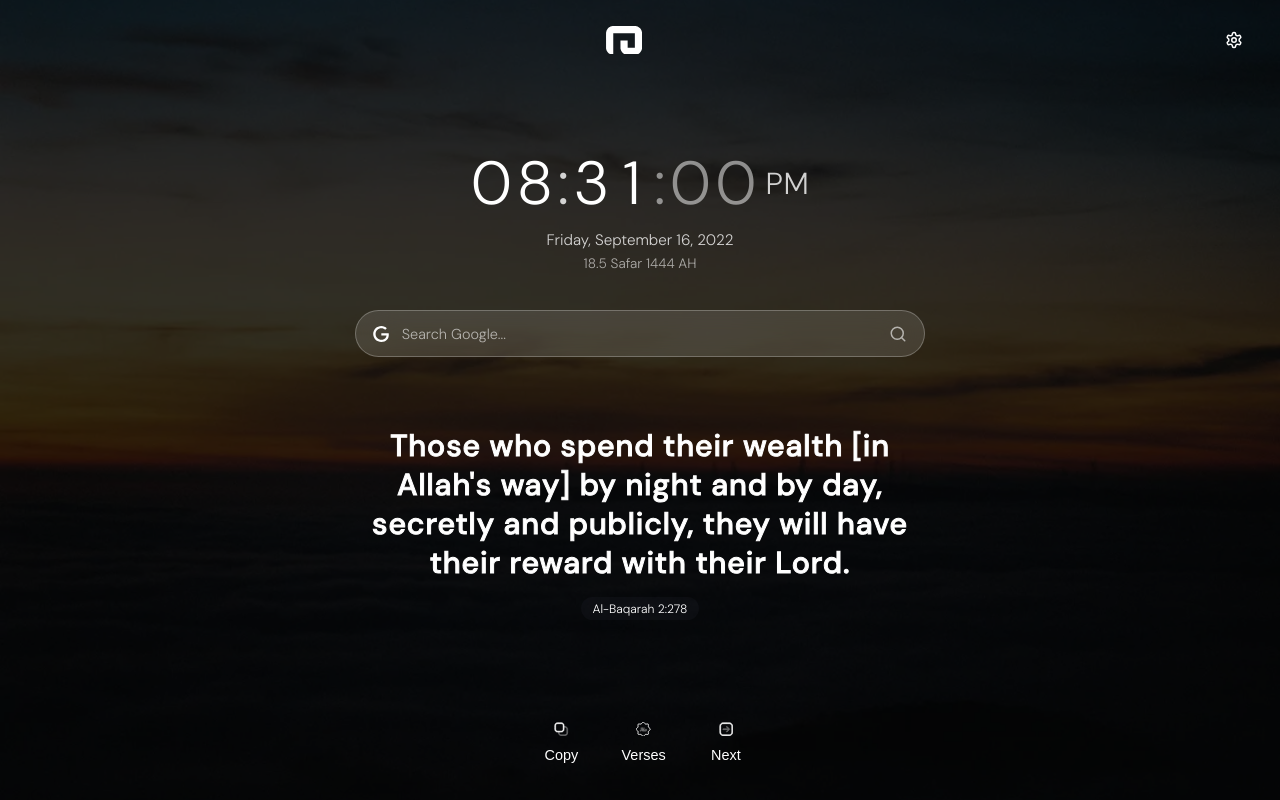
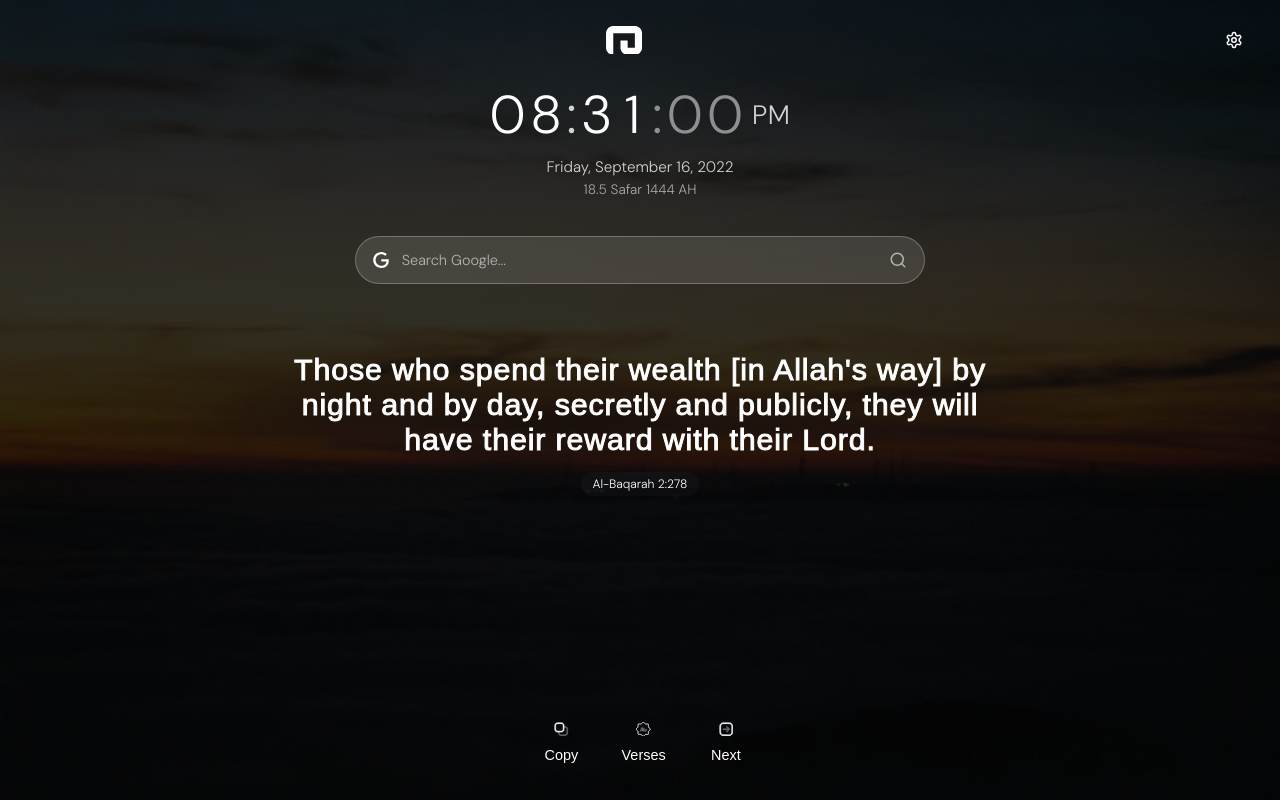
Before and after one commit to bfzli/muslim-tab, a React (Vite) app: page / in a window 1280 px wide. Built offline with nearby package versions, Linux system fonts and the light colour scheme; no server answers; a web font is replaced by a local one.

Commit message:
@bfzli | Refactors symbol handling logic
Enhances element creation flow by simplifying object checks
Replaces obsolete inner variables with improved scope management
Optimizes error decoding for React components

Relates to branch 'Fonts'

```diff
--- a/src/ui/components/Clock/Components.tsx
+++ b/src/ui/components/Clock/Components.tsx
@@ -38,6 +38,18 @@ export const TimeDisplay = styled.div<{ themeColor?: string }>`
     font-weight: 300;
     color: ${(props) => props.themeColor || 'white'};
     letter-spacing: 0.5px;
+
+    @media only screen and (max-height: 800px) {
+        font-size: 3.5rem;
+    }
+
+    @media only screen and (max-height: 600px) {
+        font-size: 3rem;
+    }
+
+    @media only screen and (max-width: 600px) {
+        font-size: 2.5rem;
+    }
 `
 
 export const TimeDigit = styled.span<{ isChanging: boolean; isSeconds?: boolean }>`
@@ -71,10 +83,26 @@ export const GregorianDate = styled.div<{ themeColor?: string }>`
     font-size: 1rem;
     font-weight: 300;
     color: ${(props) => (props.themeColor ? props.themeColor + 'dd' : 'rgba(255, 255, 255, 0.8)')};
+
+    @media only screen and (max-height: 600px) {
+        font-size: 0.9rem;
+    }
+
+    @media only screen and (max-width: 600px) {
+        font-size: 0.85rem;
+    }
 `
 
 export const HijriDate = styled.div<{ themeColor?: string }>`
     font-size: 0.9rem;
     font-weight: 300;
     color: ${(props) => (props.themeColor ? props.themeColor + '99' : 'rgba(255, 255, 255, 0.6)')};
+
+    @media only screen and (max-height: 600px) {
+        font-size: 0.8rem;
+    }
+
+    @media only screen and (max-width: 600px) {
+        font-size: 0.75rem;
+    }
 `
--- a/src/ui/components/Content/Components.tsx
+++ b/src/ui/components/Content/Components.tsx
@@ -28,19 +28,28 @@ export const Container = styled.section<ContainerProps>`
     left: 0;
 `
 
-export const ContentWrapper = styled.div<{ themeColor?: string }>`
+export const ContentWrapper = styled.div<{ themeColor?: string; allElementsShown?: boolean }>`
     width: 100%;
     height: 100%;
     display: flex;
-    justify-content: center;
+    justify-content: ${(props) => props.allElementsShown ? 'flex-start' : 'center'};
     flex-direction: column;
     align-items: center;
-    padding: 0em 15% 2.5em 15%;
+    padding: ${(props) => props.allElementsShown ? '15vh 15% 2.5em 15%' : '0em 15% 2.5em 15%'};
     background: ${(props) =>
         props.themeColor
             ? `linear-gradient(rgba(0, 0, 0, 0.3), rgba(0, 0, 0, 0.5))`
             : 'rgba(0, 0, 0, 0.8)'};
     gap: 2.5rem;
+
+    @media only screen and (max-height: 800px) {
+        padding-top: ${(props) => props.allElementsShown ? '10vh' : '0'};
+    }
+
+    @media only screen and (max-height: 600px) {
+        padding-top: ${(props) => props.allElementsShown ? '5vh' : '0'};
+        gap: 1.5rem;
+    }
 `
 
 export const QuoteContainer = styled.div<{ hasOtherElements?: boolean }>`
@@ -58,9 +67,9 @@ interface TitleProps {
 }
 
 export const Title = styled.h2<TitleProps>`
-    width: ${(props) => (props.hasSettings ? '600px' : '100%')};
+    width: ${(props) => (props.hasSettings ? '700px' : '100%')};
     font-size: ${(props) => (props.hasSettings ? '2rem' : props.compact ? '1.75em' : '2.75em')};
-    font-weight: 500;
+    font-weight: ${props => props.hasSettings ? 400 : 500};
     letter-spacing: 0.85px;
     text-align: center;
     color: ${(props) => props.themeColor || 'white'} !important;
--- a/src/ui/components/Content/Content.tsx
+++ b/src/ui/components/Content/Content.tsx
@@ -151,7 +151,10 @@ const Content: React.FC = () => {
                 themeColor={!showPhotos ? gradients[actualGradient].themeColor : undefined}
             />
 
-            <ContentWrapper themeColor={!showPhotos ? gradients[actualGradient].themeColor : undefined}>
+            <ContentWrapper
+                themeColor={!showPhotos ? gradients[actualGradient].themeColor : undefined}
+                allElementsShown={showClock && showSearch && showContent}
+            >
                 {showClock && <Clock themeColor={!showPhotos ? gradients[actualGradient].themeColor : undefined} />}
                 {showSearch && <SearchBar provider={searchProvider} themeColor={!showPhotos ? gradients[actualGradient].themeColor : undefined} />}
                 {showBookmarks && <Bookmarks themeColor={!showPhotos ? gradients[actualGradient].themeColor : undefined} />}
```
Also changed, not shown: 1 other file (tests, documents, lock files or other folders).
